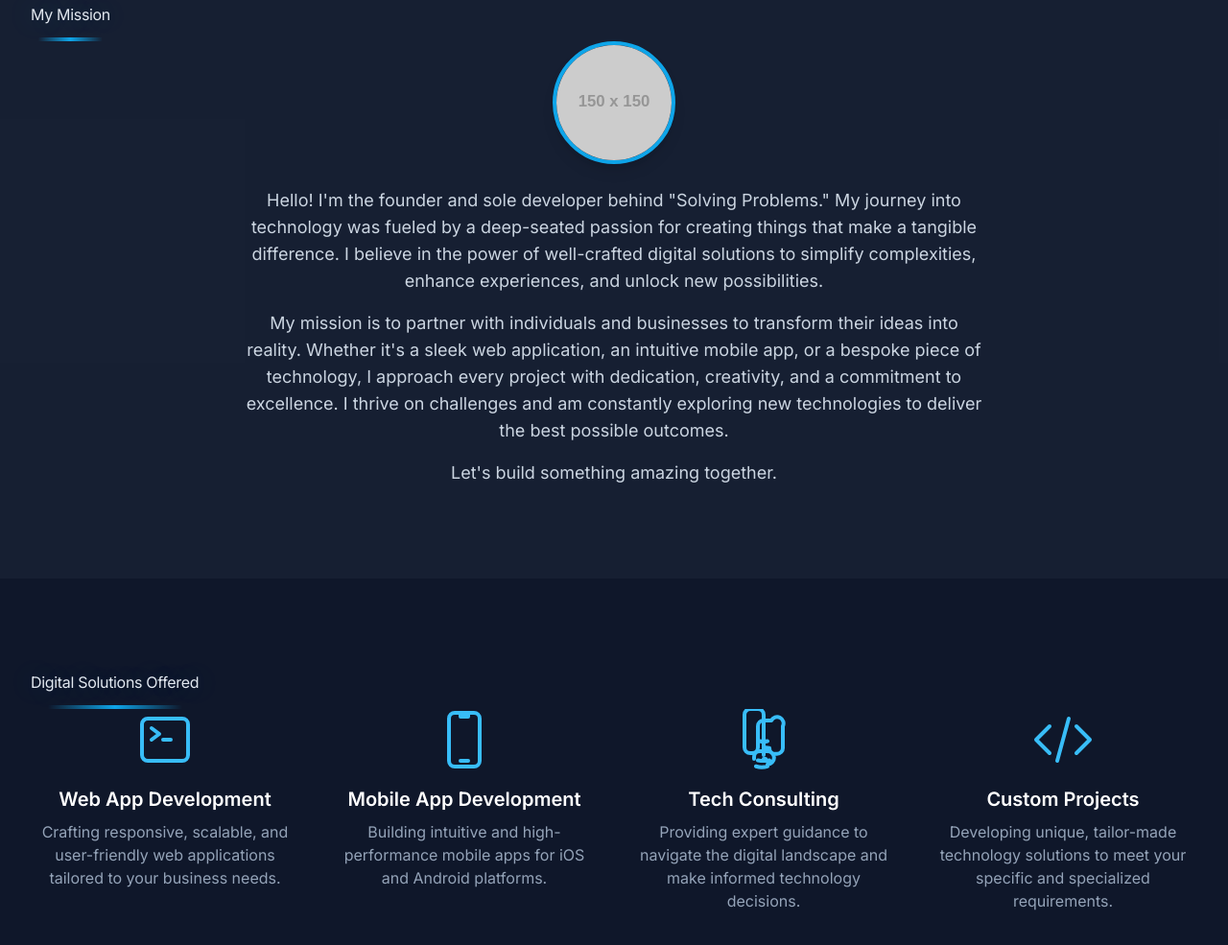
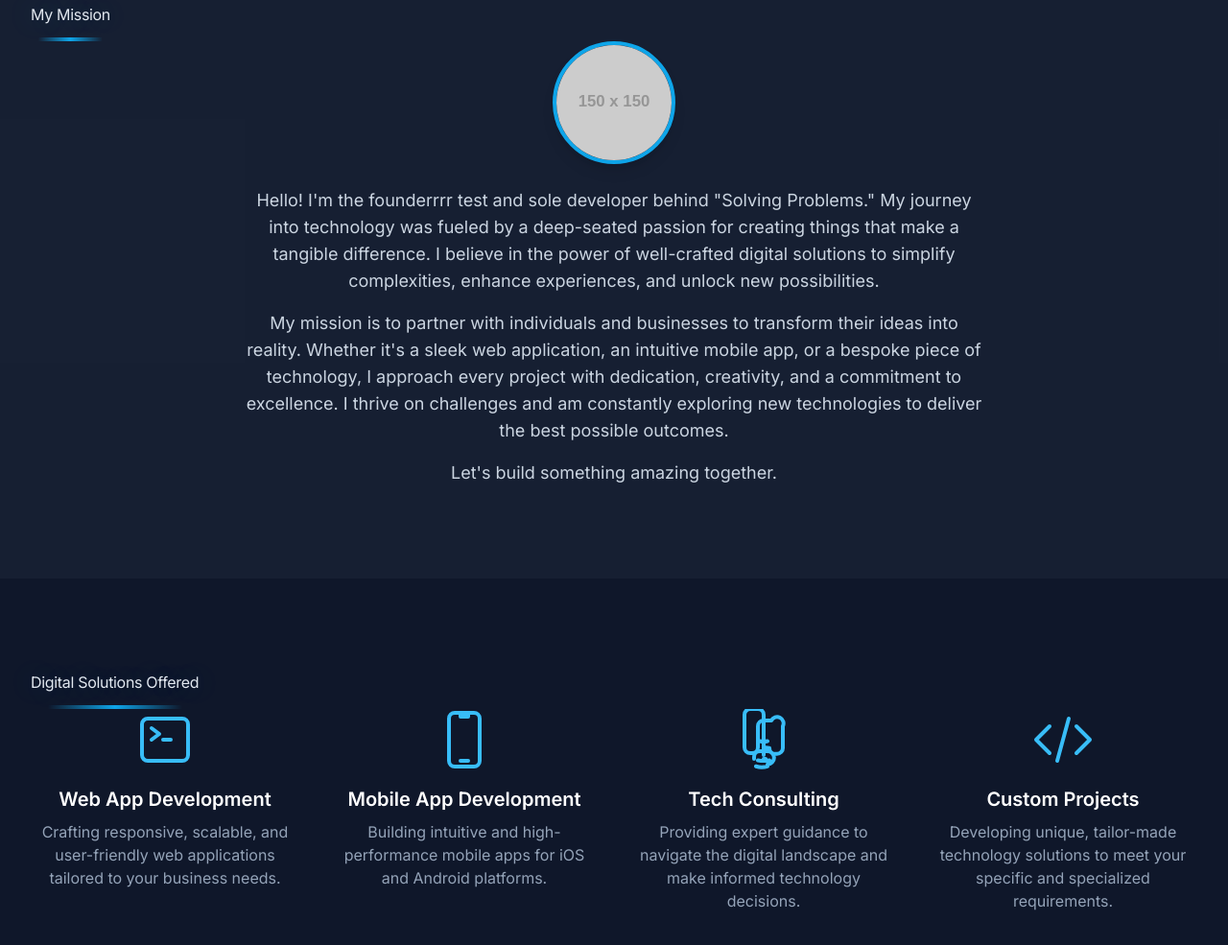
Before and after one commit to TeChBotZzZ/SolvingProblems, a plain HTML site: page Project_1/index.html in a window 1280 px wide. Shown: the part 893-1878 px from the top of the page at 96% size. Drawn offline with nearby package versions, Linux system fonts and the light colour scheme; placeholder pictures from the web are drawn by us.

Commit message:
founderrr test.html

```diff
--- a/Project_1/index.html
+++ b/Project_1/index.html
@@ -136,7 +136,7 @@
                 <div class="max-w-3xl mx-auto text-center">
                     <img src="https://placehold.co/150x150/1e293b/94a3b8?text=Founder" alt="Founder" class="w-32 h-32 rounded-full mx-auto mb-6 shadow-lg border-4 border-sky-500">
                     <p class="text-lg text-slate-300 mb-4">
-                        Hello! I'm the founder and sole developer behind "Solving Problems." My journey into technology was fueled by a deep-seated passion for creating things that make a tangible difference. I believe in the power of well-crafted digital solutions to simplify complexities, enhance experiences, and unlock new possibilities.
+                        Hello! I'm the founderrrr test and sole developer behind "Solving Problems." My journey into technology was fueled by a deep-seated passion for creating things that make a tangible difference. I believe in the power of well-crafted digital solutions to simplify complexities, enhance experiences, and unlock new possibilities.
                     </p>
                     <p class="text-lg text-slate-300 mb-4">
                         My mission is to partner with individuals and businesses to transform their ideas into reality. Whether it's a sleek web application, an intuitive mobile app, or a bespoke piece of technology, I approach every project with dedication, creativity, and a commitment to excellence. I thrive on challenges and am constantly exploring new technologies to deliver the best possible outcomes.
```
